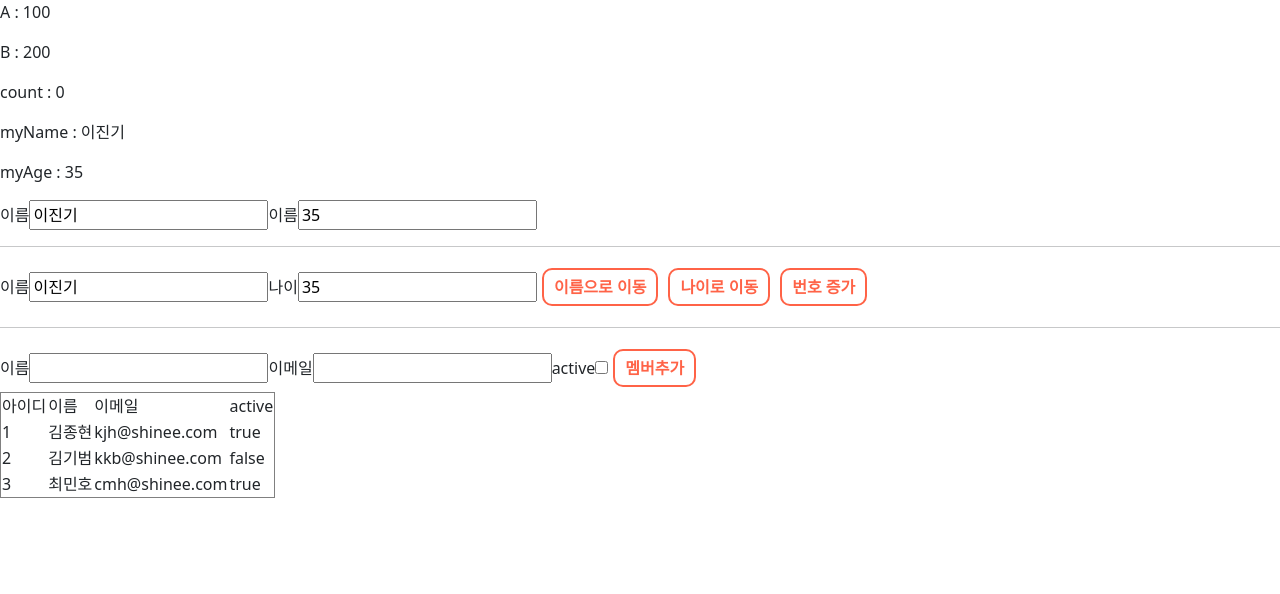
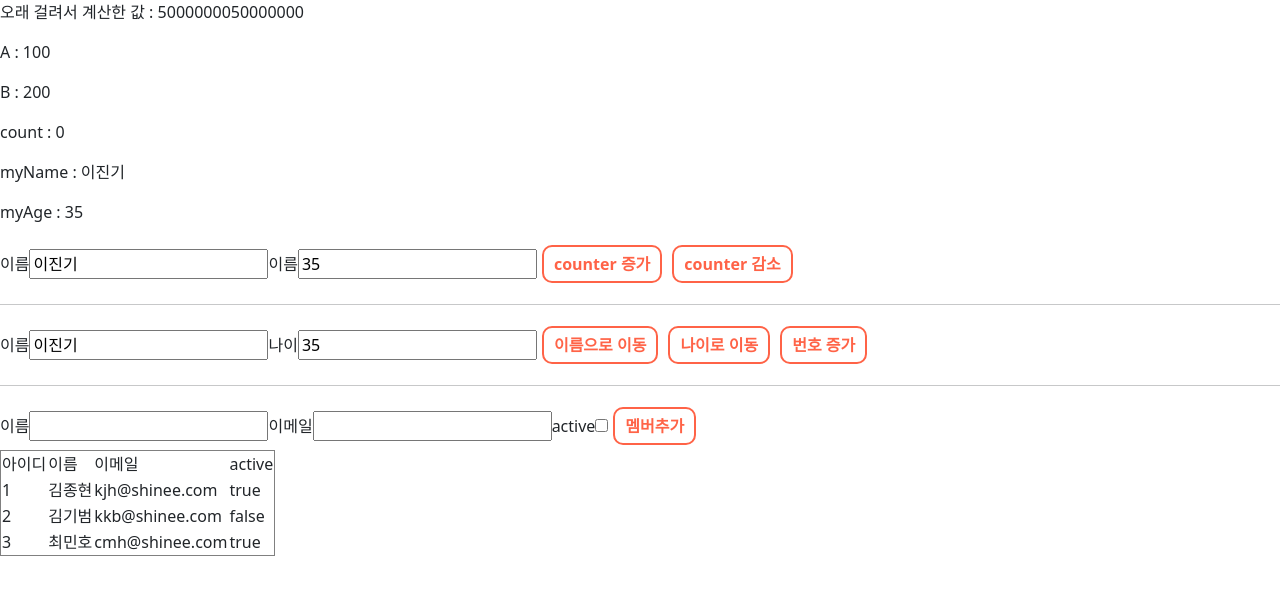
Before and after one commit to e-7281998/reactjsapp, a React (Create React App) app: page / in a window 1280 px wide. Shown: the top 594 px of the page. Built offline with nearby package versions, Linux system fonts and the light colour scheme.

Commit message:
[useCallback, useMemo]

```diff
--- a/src/components3/StateTest.js
+++ b/src/components3/StateTest.js
@@ -1,4 +1,10 @@
-import React, { useEffect, useRef, useState } from "react";
+import React, {
+  useCallback,
+  useEffect,
+  useMemo,
+  useRef,
+  useState,
+} from "react";
 
 function StateTest(props) {
   var a = 100;
@@ -14,12 +20,19 @@ function StateTest(props) {
   const nameRef = useRef();
   const ageRef = useRef();
 
-  const handleIncrement = () => {
+  //성능향상을 위해 함수를 rendering시마다 재정의할 필요가 없다.
+  //useCallback 특정값 변경시에만 다시 생성한다.
+  const handleIncrement = useCallback(() => {
     setCounter(counter + 1);
-  };
-  const handleDecrement = () => {
+  }, [counter]);
+
+  const handleDecrement = useCallback(() => {
     setCounter(counter - 1);
-  };
+  }, [counter]);
+
+  useEffect(() => {
+    console.log("handleIncrement가 변경되었습니다.");
+  }, [handleIncrement]);
 
   //
   const handleChange = (e) => {
@@ -98,11 +111,25 @@ function StateTest(props) {
     nextMid.current += 1;
   };
 
+  //useMemo : 연산된 값을 저장해서 재사용, 오래걸리는 작업을 매번 하지말자
+  const longTimeFunction = (su) => {
+    console.log("longTimeFunction 호출함. 계산 중... su : " + su);
+    for (let i = 1; i <= 100000000; i++) {
+      su += i;
+    }
+    return su;
+  };
+  //count가 변경되지 않는다면 계산결과는 같기 때문에 재계산이 불필요, 계산된 결과를 기억하기
+  //[의존배열에 등록된 변수]가 변경시에만 재계산한다.  (성능 향상을 위해 필요)
+  //var calc = longTimeFunction(counter); 와 같이 작성하면 counter값이 변경되지 않아도 실행됨...
+  var calc = useMemo(() => longTimeFunction(counter), [counter]);
+
   //React 문법 : JSX : Javascript XML : 바벨에 의해서 컴파일된다.(js > js)
   //var output = "<div></div>", render(output);
   //Root는 1개, 계층 구조 지켜야 함, 반드시 닫는 tag
   return (
     <div>
+      <p>오래 걸려서 계산한 값 : {calc}</p>
       <>
         <p>A : {a}</p>
         <p>B : {b}</p>
@@ -119,6 +146,9 @@ function StateTest(props) {
           <span>이름</span>
           <input value={myAge} name="age" onChange={handleChange} />
         </label>
+
+        <button onClick={handleIncrement}>counter 증가</button>
+        <button onClick={handleDecrement}>counter 감소</button>
       </>
       <hr />
       <div>
```
